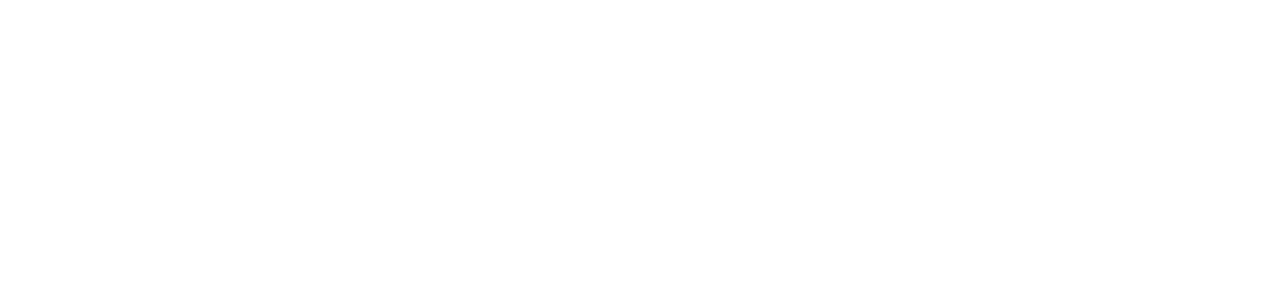
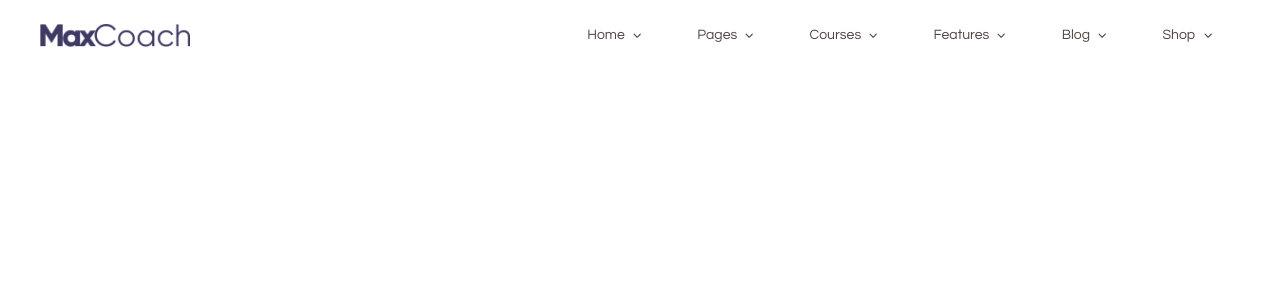
Before and after one commit to aleballabio/proj-html-vuejs, a Vue app: page / in a window 1280 px wide. Shown: the top 300 px of the page. Built offline with nearby package versions, Linux system fonts and the light colour scheme.

Commit message:
starting navbar

```diff
--- a/src/assets/style.scss
+++ b/src/assets/style.scss
@@ -2,4 +2,4 @@
 @import "./temporary/variables";
 @import "./temporary/reset";
 
-@import url('https://fonts.googleapis.com/css2?family=Roboto:ital,wght@0,300;0,400;0,500;0,700;0,900;1,100;1,300;1,400;1,500;1,700;1,900&display=swap');
+@import url('https://fonts.googleapis.com/css2?family=Questrial&display=swap');
--- a/src/assets/temporary/_general.scss
+++ b/src/assets/temporary/_general.scss
@@ -1,14 +1,19 @@
+@import "./variables";
+
 html {
-font-family: 'Roboto', sans-serif;
+font-family: 'Questrial', sans-serif;
+font-size: 14px;
+color: $brownemperor;
 }
 
 body {
-    background-color: white;
+    background-color:  $white;
 }
 
 .container {
     width: 1200px;
     max-width: 1200px;
+    margin: 0 auto;
 }
 
 .container-full {
@@ -24,5 +29,7 @@
 -- Uppercase su div viola
 -- footer in black
 -- Link green with bold 500 riutilizzzabili
---
+-- Riporta dato solo con il dato degli oggetti
+-- form prevent default su form email
+-- footer dei link ( quella di Explore) con due sezioni diverse in  una sezione
 */
--- a/src/assets/temporary/_variables.scss
+++ b/src/assets/temporary/_variables.scss
@@ -0,0 +1,9 @@
+$white: #ffffff;
+$black:  #0b0b0b;
+$greylady: #aeadae;
+$brownemperor: #504442;
+$red: #cb1917;
+$brown: rgb(173, 111, 91);
+$turquoise: rgb(93, 240, 200);
+$yellowocra: rgb(255, 190, 107);
+$blueroyal: rgb(68, 115, 238);
--- a/src/components/HeaderPort.vue
+++ b/src/components/HeaderPort.vue
@@ -1,12 +1,31 @@
 <template>
-  <header></header>
+  <header>
+    <div class="container navigation">
+      <img src="../assets/img/logo.png" alt="Logo" class="logo" />
+      <navbar-port />
+    </div>
+  </header>
 </template>
 
 <script>
+import NavbarPort from "./NavbarPort.vue";
+
 export default {
   name: "HeaderPort",
+  components: {
+    NavbarPort,
+  },
 };
 </script>
 
 <style scoped lang="scss">
+.navigation {
+  display: flex;
+  justify-content: space-between;
+  align-items: center;
+
+  .logo {
+    width: 150px;
+  }
+}
 </style>
--- /dev/null
+++ b/src/components/NavbarPort.vue
@@ -0,0 +1,67 @@
+<template>
+  <nav>
+    <ul>
+      <li v-for="section in arrCategories" :key="section.category">
+        {{ section.category }}
+        <font-awesome-icon icon="fa-solid fa-chevron-down" />
+      </li>
+    </ul>
+  </nav>
+</template>
+
+<script>
+export default {
+  name: "NavBarPort",
+
+  data() {
+    return {
+      arrCategories: [
+        {
+          category: "Home",
+        },
+
+        {
+          category: "Pages",
+        },
+
+        {
+          category: "Courses",
+        },
+
+        {
+          category: "Features",
+        },
+
+        {
+          category: "Blog",
+        },
+
+        {
+          category: "Shop",
+        },
+      ],
+    };
+  },
+};
+</script>
+
+<style scoped lang="scss">
+nav {
+  ul {
+    display: flex;
+    align-items: center;
+    justify-content: center;
+    list-style: none;
+
+    li {
+      padding: 2rem;
+
+      .fa-chevron-down {
+        padding-left: 5px;
+        font-size: 0.6em;
+        vertical-align: baseline;
+      }
+    }
+  }
+}
+</style>
--- a/src/main.js
+++ b/src/main.js
@@ -5,10 +5,10 @@
 import { FontAwesomeIcon } from '@fortawesome/vue-fontawesome'
 
 /* import specific icons */
-import { faUserSecret } from '@fortawesome/free-solid-svg-icons'
+import { faChevronDown, faUserSecret } from '@fortawesome/free-solid-svg-icons'
 
 /* add icons to the library */
-library.add(faUserSecret)
+library.add(faUserSecret, faChevronDown)
 
 /* add font awesome icon component */
 Vue.component('font-awesome-icon', FontAwesomeIcon)
```
